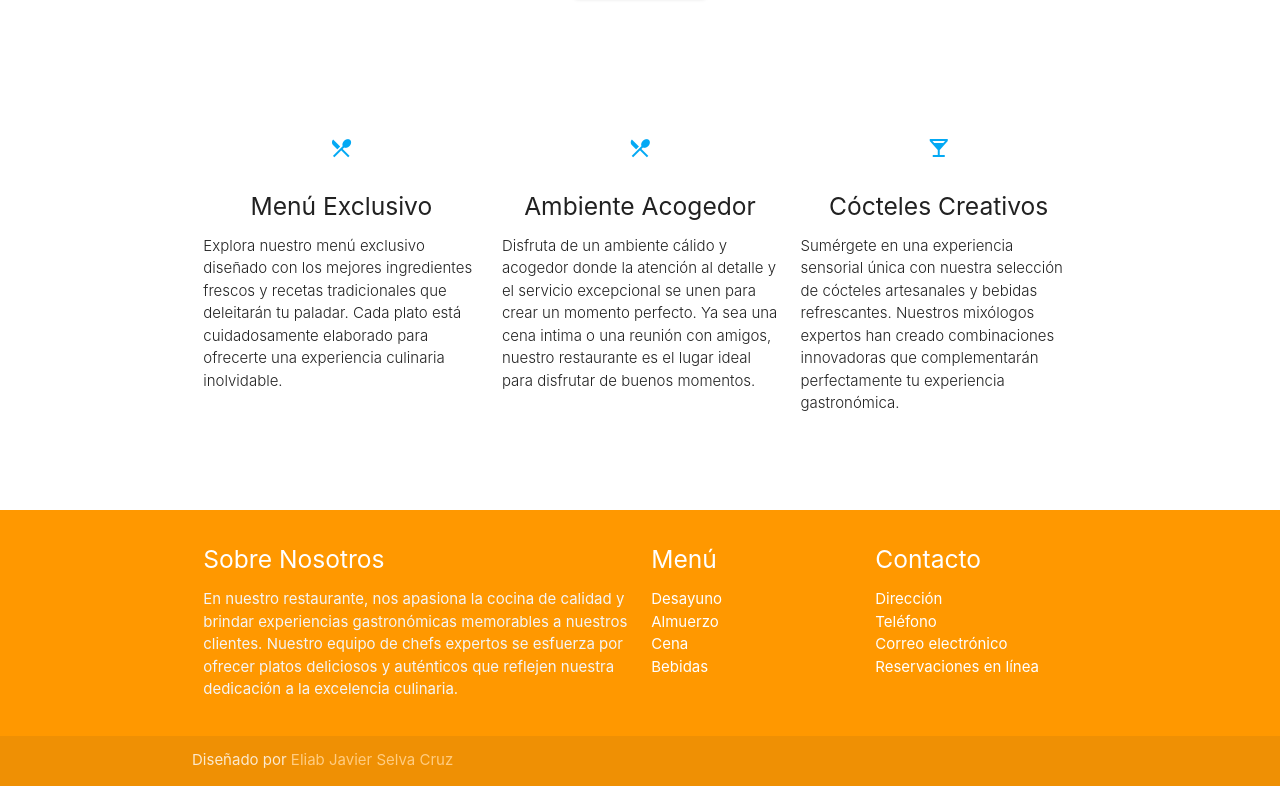
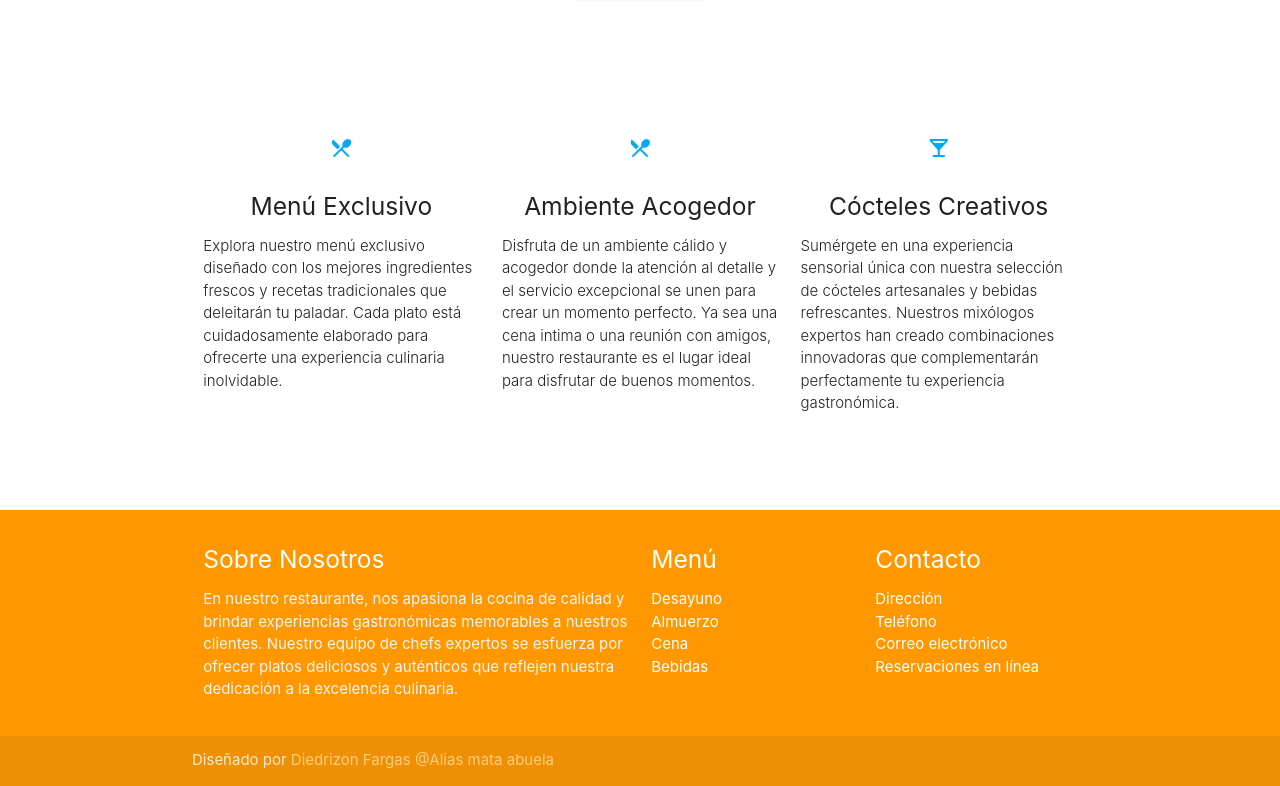
Before and after one commit to diedrizon/PracticaDiedrizon, a plain HTML site: page index.html in a window 1280 px wide. Shown: the part 418-1204 px from the top of the page. Drawn offline with nearby package versions, Linux system fonts and the light colour scheme; a script that the page names is missing.

Commit message:
Un pequño detalle

```diff
--- a/index.html
+++ b/index.html
@@ -96,7 +96,7 @@
         </div>
         <div class="footer-copyright">
             <div class="container">
-                Diseñado por <a class="orange-text text-lighten-3" href="#">Eliab Javier Selva Cruz</a>
+                Diseñado por <a class="orange-text text-lighten-3" href="#">Diedrizon Fargas @Alias mata abuela</a>
             </div>
         </div>
     </footer>
```
